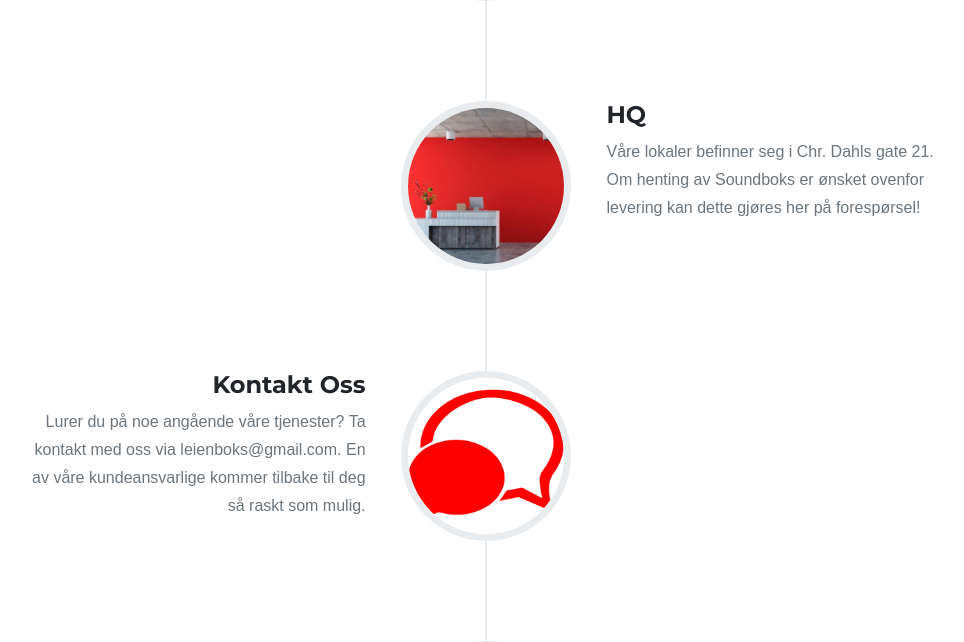
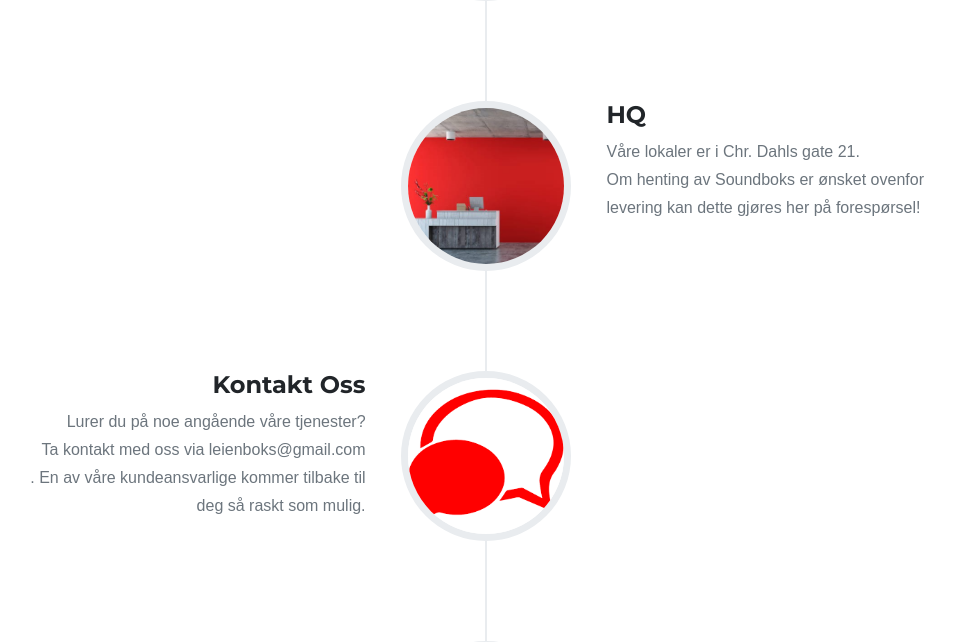
Before and after one commit to davidharket/LeienboksPush, a Flask app: page / in a window 1280 px wide. Shown: the part 3532-4174 px from the top of the page, without its empty margins (154-1118 px from the left). Run offline with Flask 2, Linux system fonts and the light colour scheme; some libraries are stand-ins or nearby versions; some web fonts are replaced.

Commit message:
Edit bottom last text

```diff
--- a/templates/index.html
+++ b/templates/index.html
@@ -265,7 +265,7 @@
                             <div class="timeline-heading">
                                 <h4 class="subheading">HQ</h4>
                             </div>
-                            <div class="timeline-body"><p class="text-muted">Våre lokaler befinner seg i Chr. Dahls gate 21.</p><p class="text-muted"> Om henting av Soundboks er ønsket ovenfor levering kan dette gjøres her på forespørsel!</p></div>
+                            <div class="timeline-body"><p class="text-muted">Våre lokaler er i Chr. Dahls gate 21.</p><p class="text-muted"> Om henting av Soundboks er ønsket ovenfor levering kan dette gjøres her på forespørsel!</p></div>
                         </div>
                     </li>
                     <li>
@@ -274,7 +274,7 @@
                             <div class="timeline-heading">
                                 <h4 class="subheading">Kontakt Oss</h4>
                             </div>
-                            <div class="timeline-body"><p class="text-muted">Lurer du på noe angående våre tjenester? Ta kontakt med oss via leienboks@gmail.com. En av våre kundeansvarlige kommer tilbake til deg så raskt som mulig.</p></div>
+                            <div class="timeline-body"><p class="text-muted">Lurer du på noe angående våre tjenester?</p><p class="text-muted">Ta kontakt med oss via leienboks@gmail.com</p><p class="text-muted">. En av våre kundeansvarlige kommer tilbake til deg så raskt som mulig.</p></div>
                         </div>
                     </li>
                     <li class="timeline-inverted">
```
